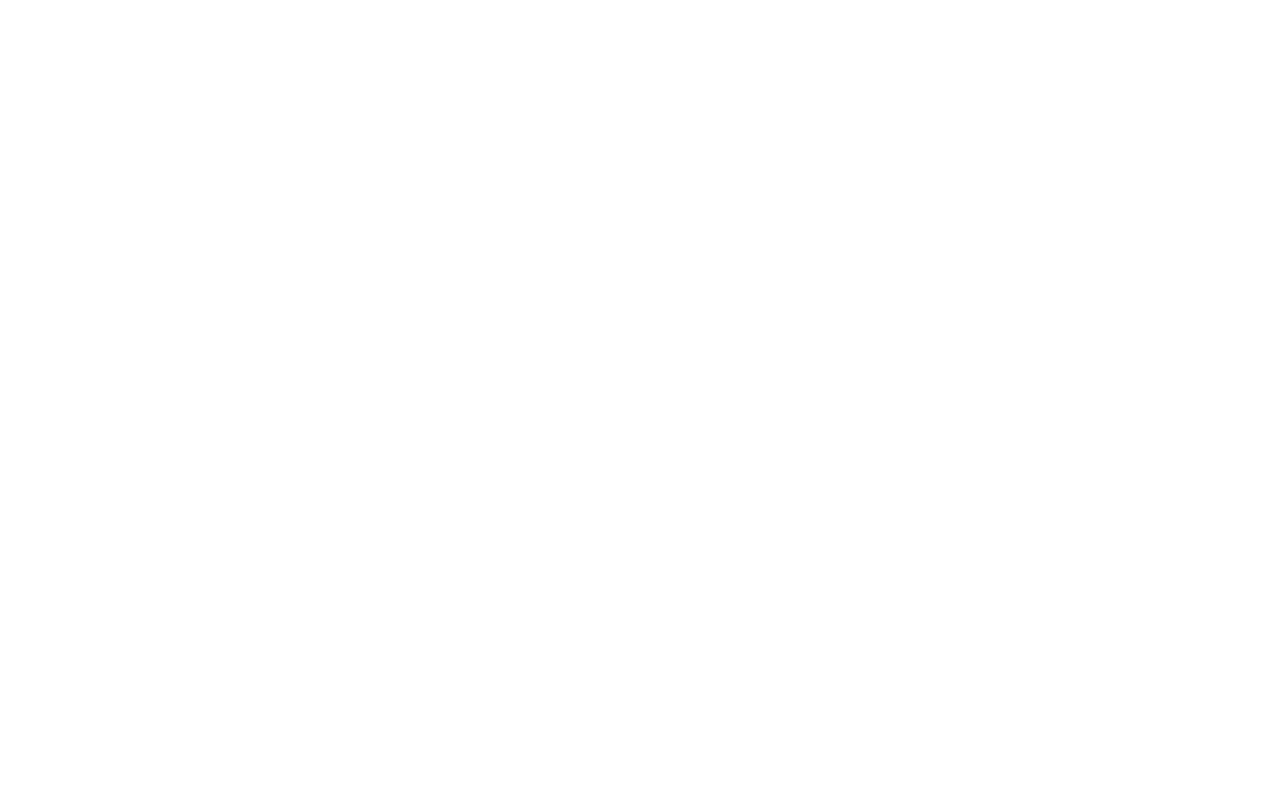
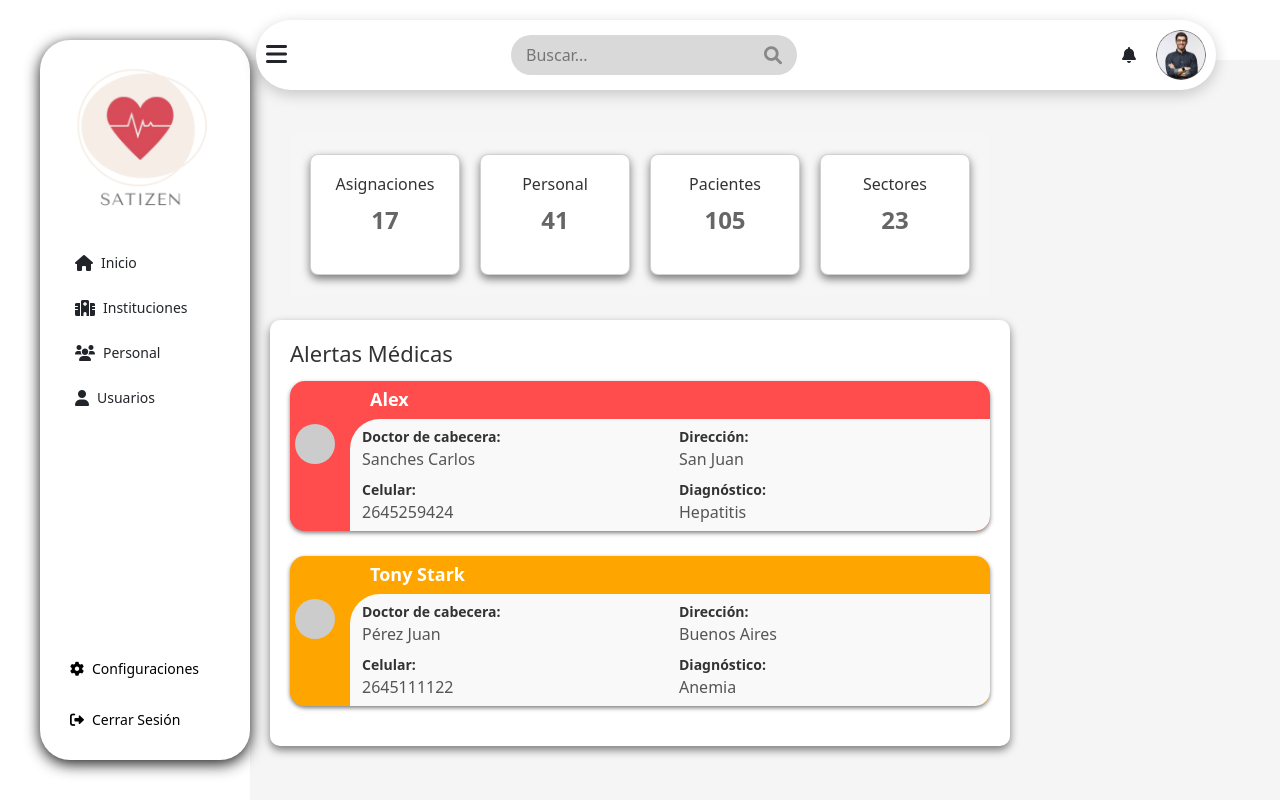
Before and after one commit to NoMeQuemes/Satizen-FrontEnd, a Vue app: page /inicio in a window 1280 px wide. Before the commit this address had no page. Built offline with nearby package versions, Linux system fonts and the light colour scheme; sample sign-in values are in the browser's storage; what vue-loading-overlay would draw is missing.

Commit message:
rutas añadidas a barra lateral, icono agregado dentro del buscador del header, alertas medicas, cards de dashboard, tabla pacientes adaptada a diferentes pantallas. aun queda mucho por mejorar

```diff
--- a/package.json
+++ b/package.json
@@ -12,6 +12,7 @@
     "bootstrap": "^5.3.2",
     "core-js": "^3.8.3",
     "jwt-decode": "^4.0.0",
+    "simplebar": "^6.2.7",
     "vue": "^3.2.13",
     "vue-loading-overlay": "6.0",
     "vue-router": "^4.0.3",
--- a/src/App.vue
+++ b/src/App.vue
@@ -1,6 +1,8 @@
 <template>
   <router-view />
   <session-warning-modal v-if="showModal"></session-warning-modal>
+  <link rel="stylesheet" href="https://cdnjs.cloudflare.com/ajax/libs/font-awesome/6.0.0-beta3/css/all.min.css" />
+
 </template>
 
 <script>
--- /dev/null
+++ b/src/components/AlertasMedicas.vue
@@ -0,0 +1,218 @@
+<template>
+  <div class="alertas" data-simplebar>
+    <h2>Alertas Médicas</h2>
+    <div class="cards-container">
+      <div class="card-wrapper" v-for="(alert, index) in alerts" :key="index">
+        <!-- Aplicar color dinámico a outer-card y card -->
+        <div :class="['outer-card', alertLevelClass(alert.level)]">
+          <div class="user-name">{{ alert.userName }}</div>
+
+          <div :class="['card', alertLevelClass(alert.level)]">
+            <div class="profile-pic"></div>
+            <div class="card-content">
+              <div class="card-details">
+                <div>
+                  <span>Doctor de cabecera:</span>
+                  {{ alert.doctor }}
+                </div>
+                <div>
+                  <span>Dirección: </span>
+                  {{ alert.address }}
+                </div>
+                <div>
+                  <span>Celular:</span>
+                  {{ alert.phone }}
+                </div>
+                <div>
+                  <span>Diagnóstico:</span>
+                  {{ alert.diagnosis }}
+                </div>
+              </div>
+            </div>
+          </div>
+        </div>
+      </div>
+    </div>
+  </div>
+</template>
+
+
+<script>
+export default {
+  name: "AlertasMedicas",
+  data() {
+    return {
+      alerts: [
+        {
+          userName: "Alex",
+          doctor: "Sanches Carlos",
+          address: "San Juan",
+          phone: "2645259424",
+          diagnosis: "Hepatitis",
+          level: "alta",
+        },
+
+        {
+          userName: "Tony Stark",
+          doctor: "Pérez Juan",
+          address: "Buenos Aires",
+          phone: "2645111122",
+          diagnosis: "Anemia",
+          level: "media",
+        },
+      ],
+    };
+  },
+  methods: {
+    alertLevelClass(level) {
+      switch (level) {
+        case "alta":
+          return "alerta-alta";
+        case "media":
+          return "alerta-media";
+        case "baja":
+          return "alerta-baja";
+        case "informativa":
+          return "alerta-informativa";
+        default:
+          return "";
+      }
+    },
+  },
+};
+</script>
+
+<style scoped>
+/* =====================CONTENEDOR PRINCIPAL====================== */
+.alertas {
+  width: 100%;
+  padding: 30px 100px 100px 100px;
+  background-color: #ffffff;
+  border-radius: 10px;
+  max-height: 500px;
+  overflow-y: auto;
+  box-shadow: 0 4px 8px rgba(0, 0, 0, 0.5);
+}
+
+/* ======================TARJETAS DE ALERTAS======================= */
+.alertas h2 {
+  font-size: 22px;
+  color: #333;
+  margin-bottom: 15px;
+}
+
+.cards-container {
+  display: flex;
+  flex-direction: column;
+  gap: 10px;
+}
+
+.card-wrapper {
+  position: relative;
+  width: 100%;
+}
+
+.outer-card {
+  border-radius: 15px;
+  box-shadow: 0 2px 4px rgba(0, 0, 0, .5);
+  padding: 5px 0 0 0;
+  overflow: hidden;
+  border: none;
+  margin-bottom: 20px;
+
+
+}
+
+.alerta-alta {
+  background-color: #ff4c4c;
+}
+
+.alerta-media {
+  background-color: #ffa500;
+}
+
+.alerta-baja {
+  background-color: #ffe100;
+}
+
+.alerta-informativa {
+  background-color: #5bc0de;
+}
+
+.user-name {
+  font-size: 18px;
+  font-weight: bold;
+  color: #fff;
+  margin-bottom: 6px;
+  margin-left: 80px;
+}
+
+.card {
+  display: grid;
+  grid-template-columns: 80px 1fr;
+  border-radius: 8px;
+  width: 100%;
+  border: none;
+}
+
+.profile-pic {
+  width: 60px;
+  height: 60px;
+  border-radius: 50%;
+  background-color: #ccc;
+  margin: 5px;
+}
+
+.card-content {
+  background-color: #f9f9f9;
+  padding: 6px;
+  border-radius: 30px 0 0;
+  border: none;
+}
+
+.card-details {
+  display: grid;
+  grid-template-columns: 1fr 1fr;
+  gap: 6px;
+}
+
+.card-details div {
+  padding: 1px;
+  border-radius: 5px;
+  text-align: left;
+  background-color: #f9f9f900;
+  color: #555;
+  margin-left: 5px;
+}
+
+.card-details div span {
+  display: block;
+  font-weight: bold;
+  color: #333;
+  font-size: 14px;
+}
+
+/* ======================MEDIAQUERY PARA MONITERES DE 20 PULGADAS PARA ABAJO======================= */
+
+
+@media (max-width: 20in) {
+  .alertas {
+    padding: 20px;
+  }
+
+  .cards-container {
+    gap: 5px;
+  }
+
+  .card {
+    grid-template-columns: 60px 1fr;
+  }
+
+  .profile-pic {
+    width: 40px;
+    height: 40px;
+  }
+
+
+}
+</style>
--- a/src/components/BarraLateral.vue
+++ b/src/components/BarraLateral.vue
@@ -1,4 +1,3 @@
-<!-- eslint-disable vue/multi-word-component-names -->
 <template>
   <aside class="sidebar">
     <div class="logo-container">
@@ -6,20 +5,43 @@
     </div>
     <nav>
       <ul class="menu">
-            <li><i class="fas fa-home"></i> Inicio</li>
-            <li><i class="fas fa-hospital"></i> Instituciones</li>
-            <li class="active"><i class="fas fa-users"></i> Personal</li>
-            <li><i class="fas fa-user"></i> Usuarios</li>
+        <router-link to="/inicio" custom v-slot="{ navigate }">
+          <li @click="navigate">
+            <i class="fas fa-home"></i>
+            <span>Inicio</span>
+          </li>
+        </router-link>
+        <router-link to="/instituciones" custom v-slot="{ navigate }">
+          <li @click="navigate">
+            <i class="fas fa-hospital"></i>
+            <span>Instituciones</span>
+          </li>
+        </router-link>
+        <router-link to="/pacientes" custom v-slot="{ navigate }">
+          <li @click="navigate">
+            <i class="fas fa-users"></i>
+            <span>Personal</span>
+          </li>
+        </router-link>
+        <router-link to="/usuarios" custom v-slot="{ navigate }">
+          <li @click="navigate">
+            <i class="fas fa-user"></i>
+            <span>Usuarios</span>
+          </li>
+        </router-link>
       </ul>
     </nav>
     <div class="settings">
-          <button>Configuraciones</button>
-          <button>Cerrar Sesión</button>
+      <button><i class="fas fa-cog"></i><span>Configuraciones</span></button>
+      <button><i class="fas fa-sign-out-alt"></i><span>Cerrar Sesión</span></button>
     </div>
   </aside>
 </template>
-
-<script></script>
+<script>
+export default {
+  name: 'BarraLateral',
+};
+</script>
 
 <style scoped>
 .sidebar {
@@ -28,11 +50,11 @@
   padding: 20px;
   display: flex;
   flex-direction: column;
-    justify-content: space-between;
+  justify-content: flex-start;
   border-radius: 30px;
   box-shadow: 0px 4px 15px rgba(0, 0, 0, 0.9);
   position: fixed;
-    top: 80px;
+  top: 40px;
   bottom: 40px;
   left: 40px;
 }
@@ -50,33 +72,76 @@
 .menu {
   list-style: none;
   padding: 0;
+  margin: 0;
+  flex-grow: 1;
 }
+
 .menu li {
   padding: 15px;
   cursor: pointer;
-    font-size: 18px;
+  font-size: 16px;
   display: flex;
   align-items: center;
 }
 
 .menu li i {
   margin-right: 10px;
+  font-size: 20px;
 }
 
-  .menu .active {
-    background-color: #9b9b9b;
-    color: rgb(44, 44, 44);
+.menu li:hover {
+  background-color: #A1A1A1;
   border-radius: 8px;
+  color: white;
+}
+
+.settings {
+  display: flex;
+  flex-direction: column;
+  margin-top: auto;
 }
 
 .settings button {
   width: 100%;
   margin-top: 10px;
   padding: 12px;
+  display: flex;
+  align-items: center;
   background-color: transparent;
   color: rgb(0, 0, 0);
   border: none;
   border-radius: 5px;
   cursor: pointer;
 }
+
+.settings button i {
+  margin-right: 10px;
+}
+
+.settings button:hover {
+  background-color: #f5f5f5;
+  transition: background-color 0.3s ease;
+}
+
+@media (max-width: 1600px) {
+  .menu li {
+    font-size: 14px;
+    padding: 12px 15px;
+  }
+
+  .menu li i {
+    font-size: 16px;
+    margin-right: 8px;
+  }
+
+  .settings button {
+    font-size: 14px;
+    padding: 10px;
+  }
+
+  .settings button i {
+    margin-right: 8px;
+  }
+}
+
 </style>
--- /dev/null
+++ b/src/components/DashboardCards.vue
@@ -0,0 +1,78 @@
+<template>
+  <div class="dashboard-container">
+    <div class="dashboard-cards">
+      <div class="card" v-for="card in cards" :key="card.title">
+        <div class="card-info">
+          <h3>{{ card.title }}</h3>
+          <p>{{ card.count }}</p>
+        </div>
+      </div>
+    </div>
+  </div>
+</template>
+
+
+  <script>
+  export default {
+    data() {
+      return {
+        cards: [
+          { title: 'Asignaciones', count: 17 },
+          { title: 'Personal', count: 41 },
+          { title: 'Pacientes', count: 105 },
+          { title: 'Sectores', count: 23 }
+        ]
+      }
+    }
+  }
+  </script>
+
+  <style scoped>
+
+.dashboard-container {
+
+  display: flex;
+  justify-content: center;
+  padding: 20px;
+  background-color: #e0e0e000;
+  border-radius: 10px;
+  margin-bottom: 5px;
+}
+
+.dashboard-cards {
+  display: flex;
+  gap: 20px;
+  padding: 20px;
+  background-color: #f9f9f911;
+}
+
+.card {
+  display: flex;
+  flex-direction: column;
+  align-items: center;
+  padding: 20px;
+  background-color: #fff;
+  border-radius: 8px;
+  box-shadow: 0 4px 8px rgba(0, 0, 0, 0.5);
+  width: 150px;
+  cursor: pointer;
+  text-align: center;
+  transition: transform 0.2s ease-in-out;
+}
+
+.card:hover {
+  transform: scale(1.05);
+  box-shadow: 0 8px 16px rgba(0, 0, 0, 0.5);
+}
+.card-info h3 {
+  font-size: 16px;
+  color: #333;
+}
+
+.card-info p {
+  font-size: 24px;
+  color: #666;
+  font-weight: bold;
+}
+
+  </style>
--- a/src/components/Encabezado.vue
+++ b/src/components/Encabezado.vue
@@ -1,43 +1,52 @@
-<!-- eslint-disable vue/multi-word-component-names -->
 <template>
   <header class="top-bar">
+    <div class="top-bar-container">
       <div class="menu-button">
         <i class="fas fa-bars"></i>
       </div>
       <div class="search-bar">
-          <input type="text" placeholder="Buscar..." class="search-input icon-button">
-          <button class="icon-button">
-            <i class="fas fa-search"></i>
-          </button>
+        <input type="text" placeholder="Buscar..." class="search-input" />
+        <i class="fas fa-search search-icon"></i>
       </div>
       <div class="profile-section">
         <i class="fas fa-bell"></i>
         <div class="profile-pic">
-            <img src="@/assets/Ellipse.png" alt="Perfil" class="profile-img">
+          <img src="@/assets/Ellipse.png" alt="Perfil" class="profile-img" />
+        </div>
       </div>
     </div>
   </header>
 </template>
 
 <script>
+export default {
+  name: 'TopBar',
+};
 </script>
 
 <style scoped>
 .top-bar {
   position: fixed;
   top: 20px;
-    left: 300px;
-    right: 20px;
-    width: 80%;
-    height: 80px;
+  left: 20%;
+  right: 0;
+  height: auto;
   background-color: white;
   border-radius: 40px;
-    box-shadow: 0px 4px 15px rgba(0, 0, 0, 0.9);
-    display: flex;
-    justify-content: space-between;
+  box-shadow: 0px 4px 15px rgba(0, 0, 0, 0.2);
+  padding: 10px;
+  max-width: 75%;
+  z-index: 1;
+}
+
+.top-bar-container {
+  display: grid;
+  grid-template-columns: 1fr 2fr 1fr; /* Tres columnas: Menú, Buscador, Perfil */
   align-items: center;
-    padding: 0 20px;
-    z-index: 10;
+  gap: 20px; /* Espacio entre los elementos */
+  max-width: 1200px; /* Limita el ancho total del navbar */
+  margin: 0 auto; /* Centra el contenido */
+  width: 100%;
 }
 
 .menu-button i {
@@ -46,26 +55,34 @@
 }
 
 .search-bar {
+  position: relative;
   display: flex;
   align-items: center;
+  justify-self: start; /* Coloca el buscador más a la izquierda */
 }
 
 .search-input {
-    padding: 8px;
-    border: 1px solid #ccc;
-    border-radius: 5px;
+  width: 100%;
+  padding: 8px 40px 8px 15px; /* Deja espacio para el ícono dentro del input */
+  border: none;
+  border-radius: 50px;
+  font-size: 16px;
+  background-color: #D9D9D9;
 }
 
-  .icon-button {
-    background-color: transparent;
-    border: none;
+.search-icon {
+  position: absolute;
+  right: 15px;
+  top: 50%;
+  transform: translateY(-50%);
+  font-size: 18px;
+  color: #888;
   cursor: pointer;
-    font-size: 20px;
-    margin-left: 10px;
 }
 
 .profile-section {
   display: flex;
+  justify-self: end; /* Alinea el perfil a la derecha */
   align-items: center;
 }
 
@@ -79,5 +96,4 @@
   border-radius: 50%;
   object-fit: cover;
 }
-
 </style>
--- a/src/components/TablaPacient.vue
+++ b/src/components/TablaPacient.vue
@@ -1,12 +1,9 @@
-<!-- eslint-disable vue/multi-word-component-names -->
 <template>
   <section class="main-content">
-
-  <table class="patient-table">
     <div class="headerTable">
-      <h2>Lista de Paciente</h2>
+      <h2>Lista de Pacientes</h2>
       <div class="search-bar">
-        <input type="text" placeholder="Buscar..." class="search-input">
+        <input type="text" placeholder="Buscar..." class="search-input" />
         <button class="icon-button">
           <i class="fas fa-file-pdf"></i>
         </button>
@@ -15,7 +12,8 @@
         </button>
       </div>
     </div>
-
+    <div class="table-container">
+      <table class="patient-table">
         <thead>
           <tr>
             <th>Id</th>
@@ -42,20 +40,24 @@
             <td>Estable</td>
             <td class="activo">Activo</td>
             <td>
-          <button class="edit-button"><i class="fas fa-pencil-alt"></i></button>
-          <button class="delete-button"><i class="fas fa-trash-alt"></i></button>
+              <button class="edit-button">
+                <i class="fas fa-pencil-alt"></i>
+              </button>
+              <button class="delete-button">
+                <i class="fas fa-trash-alt"></i>
+              </button>
             </td>
           </tr>
-
         </tbody>
       </table>
+    </div>
   </section>
 </template>
 
 <script></script>
 
 <style scoped>
-
+/* Flexbox para hacer el header de la tabla adaptable */
 .headerTable {
   display: flex;
   justify-content: space-between;
@@ -63,6 +65,7 @@
   margin-bottom: 20px;
 }
 
+/* Flexbox para la barra de búsqueda */
 .search-bar {
   display: flex;
   align-items: center;
@@ -72,6 +75,7 @@
   padding: 8px;
   border: 1px solid #ccc;
   border-radius: 5px;
+  flex-grow: 1; /* Hace que el input se ajuste al espacio disponible */
 }
 
 .icon-button {
@@ -82,14 +86,11 @@
   margin-left: 10px;
 }
 
-  .patient-list-container {
+/* Contenedor principal para hacer la tabla flexible */
+.main-content {
   display: flex;
-    flex-direction: row;
-    justify-content: flex-start;
-  }
-
-  .main-content {
-    width: 81%;
+  flex-direction: column;
+  flex-grow: 1;
   margin-top: 120px;
   margin-left: 290px;
   padding: 50px;
@@ -100,27 +101,31 @@
   margin-bottom: 20px;
 }
 
+/* Flexbox para la tabla y su contenedor */
+.table-container {
+  display: flex;
+  flex-grow: 1;
+  overflow-x: auto; /* Permite que la tabla se despliegue horizontalmente si es necesario */
+}
+
 .patient-table {
   width: 100%;
   border-collapse: collapse;
   background-color: white;
   border-radius: 10px;
-    overflow: hidden;
+  flex-grow: 1;
 }
 
 .patient-table th,
 .patient-table td {
   padding: 15px;
-    text-align: left;
+  text-align: center; /* Cambié el texto a centrado para una mejor alineación visual */
   border-bottom: 1px solid #eaeaea;
+  white-space: nowrap; /* Evita que el contenido se ajuste en múltiples líneas */
 }
 
 .patient-table th {
   background-color: #f5f5f5;
-  }
-
-  .patient-table td {
-    text-align: center;
 }
 
 .edit-button,
@@ -145,4 +150,38 @@
 .inactivo {
   color: red;
 }
+
+
+
+/* ===================================== */
+@media (max-width: 1920px) {
+  .patient-table th,
+  .patient-table td {
+    font-size: 14px;
+    padding: 10px;
+  }
+
+  .headerTable h2 {
+    font-size: 24px;
+  }
+
+  .search-input {
+    font-size: 14px;
+  }
+
+  .icon-button {
+    font-size: 18px;
+  }
+
+  .main-content {
+    padding: 30px;
+  }
+
+  .table-container {
+    padding: 10px;
+  }
+}
+
+
+
 </style>
--- a/src/router/index.js
+++ b/src/router/index.js
@@ -3,6 +3,7 @@
 import LoginView from '@/views/LoginView.vue'
 import RegisterView from '@/views/RegisterView.vue'
 import TablaPacientes from '@/views/TablaPacientes.vue'
+import InicioView from '@/views/InicioView.vue'
 
 const routes = [
   {
@@ -19,8 +20,7 @@
     path: '/home',
     name: 'home',
     component: HomeView,
-    meta:
-    {
+    meta: {
       requiresAuth: true,
       title: 'Home'
     }
@@ -29,6 +29,15 @@
     path: '/pacientes',
     name: 'pacientes',
     component: TablaPacientes
+  },
+  {
+    path: '/inicio',
+    name: 'inicio',
+    component: InicioView,
+    meta: {
+      requiresAuth: true,
+      title: 'Inicio'
+    }
   }
 ]
 
@@ -48,5 +57,4 @@
   }
 });
 
-
 export default router
--- /dev/null
+++ b/src/views/InicioView.vue
@@ -0,0 +1,64 @@
+<template>
+  <div class="layout">
+    <!-- Encabezado -->
+    <Header />
+
+    <!-- Layout principal con la barra lateral y el contenido -->
+    <div class="main-content">
+      <!-- Barra lateral -->
+      <Sidebar />
+
+      <!-- Contenido principal (tarjetas + alertas) -->
+      <div class="content">
+        <div class="centered-content">
+          <DashboardCards />
+          <AlertasMedicas />
+        </div>
+      </div>
+    </div>
+  </div>
+</template>
+
+
+<script>
+import AlertasMedicas from '../components/AlertasMedicas.vue';
+import DashboardCards from '../components/DashboardCards.vue';
+import Sidebar from '../components/BarraLateral.vue'; // Importa la barra lateral
+import Header from '../components/Encabezado.vue'; // Importa el encabezado
+
+export default {
+  components: {
+    AlertasMedicas,
+    DashboardCards,
+    Sidebar,
+    Header, // Añade el encabezado
+  }
+}
+</script>
+<style scoped>
+.layout {
+  display: grid;
+  grid-template-rows: auto 1fr; /* Encabezado y luego el contenido */
+  grid-template-columns: 250px 1fr; /* Barra lateral y contenido principal */
+  grid-template-areas:
+    "header header"
+    "sidebar content"; /* Define la estructura del grid */
+  height: 100vh; /* Ocupa toda la altura de la pantalla */
+}
+
+
+
+/* Estilos del contenedor principal */
+.main-content {
+  grid-area: content; /* Define que este componente ocupe el área de contenido principal */
+  margin-top: 60px; /* Deja espacio para el header fijo */
+  padding: 20px;
+  background-color: #f5f5f5;
+  display: flex;
+  justify-content: left;
+  align-items: center;
+}
+
+
+
+</style>
```
Also changed, not shown: 1 other file (tests, documents, lock files or other folders). Lines whose indentation alone changed are shown as unchanged.
